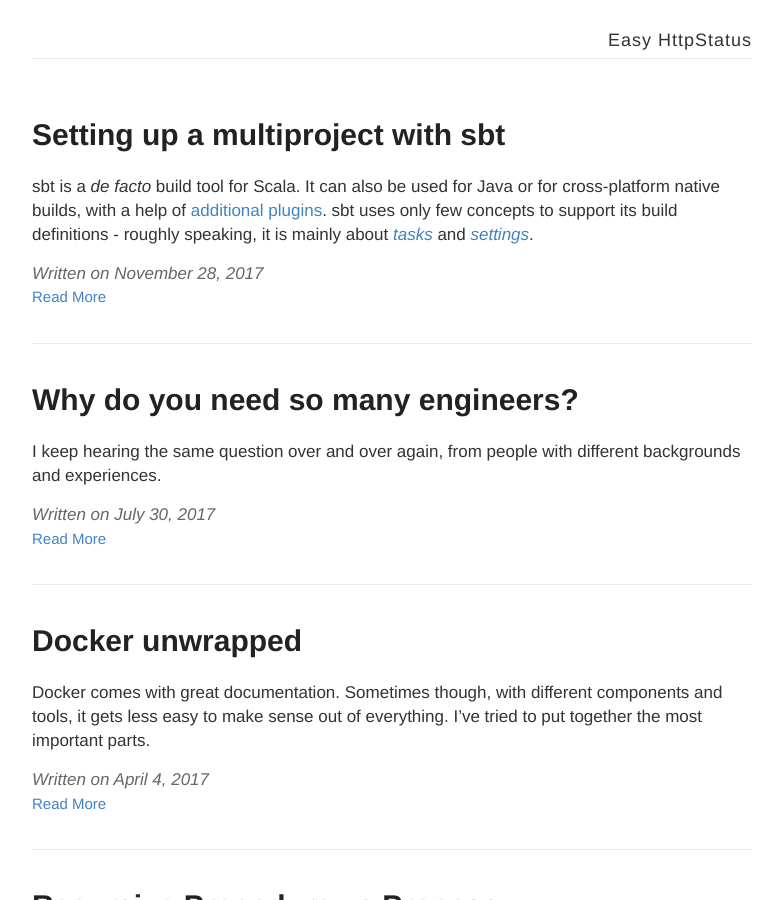
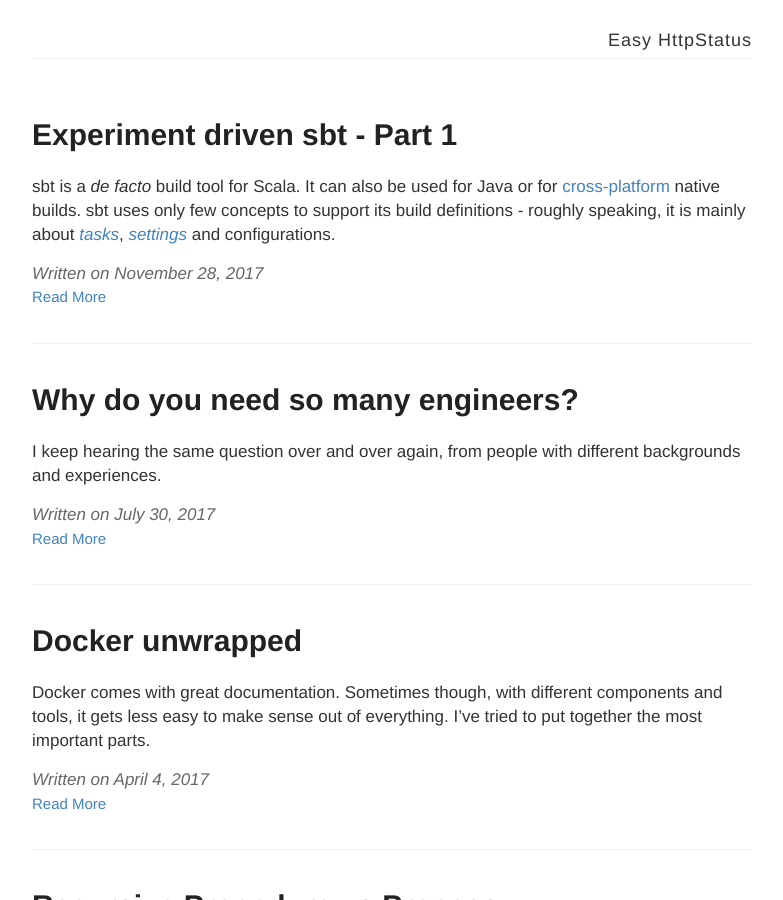
Before and after one commit to vtorosyan/vtorosyan.github.io, a Jekyll site: the page built from index.html, in a window 1280 px wide and 900 px high. Shown: the whole window, without its empty margins (248-1031 px from the left). Built offline with Jekyll 4.4.1, drawn with Linux system fonts in a browser that asks for light colours; the list of posts is cut into pages by our own code; some of the changed lines change nothing that is shown.

Commit message:
Part 1 complete

````diff
--- a/_posts/2017/11/2017-11-28-sbt-multiproject.md
+++ b/_posts/2017/11/2017-11-28-sbt-multiproject.md
@@ -1,39 +1,37 @@
 ---
 layout: post
-title: Setting up a multiproject with sbt
+title: Experiment driven sbt - Part 1
 ---
 
-sbt is a _de facto_ build tool for Scala. It can also be used for Java or for cross-platform native builds, with a  help of [additional plugins](https://github.com/d40cht/sbt-cpp){:target="_blank"}. sbt uses only few concepts to support its build definitions - roughly speaking, it is mainly about [_tasks_](http://www.scala-sbt.org/1.x/docs/Tasks.html){:target="_blank"} and [_settings_](http://www.scala-sbt.org/1.0/docs/Custom-Settings.html){:target="_blank"}.
+sbt is a _de facto_ build tool for Scala. It can also be used for Java or for [cross-platform](https://github.com/d40cht/sbt-cpp){:target="_blank"} native builds. sbt uses only few concepts to support its build definitions - roughly speaking, it is mainly about [_tasks_](http://www.scala-sbt.org/1.x/docs/Tasks.html){:target="_blank"}, [_settings_](http://www.scala-sbt.org/1.0/docs/Custom-Settings.html){:target="_blank"} and configurations.
 
-This post is a step by step guide of how to set up a multiproject with sbt and I won't cover a lot of theory behind. If you are unfamiliar with sbt, I'd encourage to go through the [basic definitions](http://www.scala-sbt.org/1.x/docs/Basic-Def.html){:target="_blank"} before moving forward.
+The purpose of this post is to show how easy it is to start a project with `sbt` by using it's interactive mode. It's really experiment driven, as even being totally unfamiliar with the tool, you can use built in tasks to figure out things like project structure or execution lifecycle.
 
 ### Prerequisite
 
-Latest version of `sbt` (`1.0.4`) requires Java 1.8 or later [installed](http://www.oracle.com/technetwork/java/javase/downloads/jdk8-downloads-2133151.html){:target="_blank"}.
+Latest version of `sbt` (`1.0.4`) requires Java 1.8 or later [installed](http://www.oracle.com/technetwork/java/javase/downloads/jdk8-downloads-2133151.html){:target="_blank"}. Once you have Java, install sbt by [package manager or by downloading](http://www.scala-sbt.org/download.html){:target="_blank"} the bundle.
 
-Once you have Java, install sbt by [package manager or by downloading](http://www.scala-sbt.org/download.html){:target="_blank"} the bundle.
-
-Alternatively, if you are a Docker person, you can get an [sbt image](https://hub.docker.com/r/bigtruedata/sbt/){:target="_blank"} and run project using Docker.
+Alternatively, if you are a Docker person, you can get an [sbt image](https://hub.docker.com/r/bigtruedata/sbt/){:target="_blank"} and run the project using Docker.
 
 ### Basic setup
 
-sbt follows certain structure of project by default and needs two files to start with
+`sbt` uses some conventions and by default follows certain structure of project. We will start by creating the following two files
 
-1. `project/build.properties` - this file can be used to specify several things and is commonly used only to specify sbt version.
+1. `project/build.properties` - this file can be used to specify several things, but it is commonly used only to specify `sbt` version. In fact, you don't have to create it explicitly, as `sbt` will create it for you when building the project.
 1. `build.sbt` - this is a file which defines actual build. Here we will have everything related to our build, such as tasks and projects.
 
-As we know now what we need for start, let's create a main project and above mentiond files by using your favorite editor (I'm using Unix based OS, if you are on different OS feel free to follow steps using your own commands).
+Now let's create a directory where our project will live and add above mentioned files.
 
 ```
 # creates main directory and `project` directory inside
-mkdir sbt-multiproject-example sbt-multiproject-example/project
+mkdir -p sbt-multiproject-example/project
 
 # creates `build.properties` and `build.sbt` files, empty for now
 touch sbt-multiproject-example/project/build.properties
 touch sbt-multiproject-example/build.sbt
 ```
 
-That's it! We ready to try out, simply go to the main dir of the project and run `sbt`. Here is how it looks for me
+That's it! We ready to try out. Go to the main dir of the project and run `sbt` to enter an interactive mode. Here is how it looks for me
 
 ```
 ⇒  sbt
@@ -47,7 +45,7 @@
 sbt:sbt-multiproject-example>
 ```
 
-One of the great features of `sbt` is that it defines all default settings necessary for the project to build. As you can see, although we haven't defined anything yet in `build.sbt` and `build.properties`, but the build worked! What happened is that `sbt` used default version of `sbt` installed on machine and default settings for build definitions, such as project name and version. To verify that, you can run `version` and `name` tasks in interactive console.
+`sbt` defines all default settings necessary for the project to be built. As you can see, we haven't defined anything in `build.sbt` and `build.properties`, but the build worked! What happens is that `sbt` uses default version of `sbt` installed on machine and default settings for build definitions, such as project name and version. To verify that, you can run `version` and `name` tasks in interactive console.
 
 ```
 sbt:sbt-multiproject-example> version
@@ -55,3 +53,108 @@
 sbt:sbt-multiproject-example> name
 [info] sbt-multiproject-example
 ```
+
+It's time to take the project under our control and give it a name and version. Just add the following two lines to the `build.sbt` and verify the changes the same way we did above.
+
+```
+// build.sbt
+name := "sbt-multiproject"
+
+version := "0.0.1"
+
+organization := "com.example.sbt"
+```
+
+We have just defined our first settings! Settings in `sbt` are immutable. Think about it as a multimap, each key may be associated with multiple values, but only the one defined last will be used.
+
+### Adding a project
+
+We already know that `sbt` follows certain conventions for project structure. We could of course ignore that and use our own structure, but it is always advised to follow conventions, unless there is a strong reason not to do so.
+
+But how do you know what the structure looks like? Let's find out where to put the Scala sources.
+
+```
+sbt:sbt-multiproject> show scalaSource
+[info] /Users/vardantorosyan/dev/src/vt/sbt-multiproject-example/src/main/scala
+```
+
+Basically with a help of `sbt` itself, we now know where to put sources so that it will be able to look for them. Sources in default locations are called `unmanaged sources`.
+
+```
+mkdir -p src/main/scala
+mkdir -p src/test/scala
+
+touch src/main/scala/Foo.scala
+touch src/test/scala/FooTest.scala
+```
+
+Our `Foo` class does nothing fancy, here is the content
+
+```
+object Foo {
+  def sayHello(): String = {
+    "Hello, I'm Foo!"
+  }
+}
+```
+
+What about tests? We want to verify that `sayHello()` works as expected, so let's add an external library to our project as a dependency. Add the following to the `build.sbt`
+
+```
+libraryDependencies ++= Seq(
+        "org.specs2" %% "specs2-core" % "4.0.0" % "test",
+        "junit" % "junit" % "4.11" % "test",
+      )
+```
+
+`%` method is used to create `ModuleID` instances, which follows `Ivy` pattern. As you can see, we also appended `test` at the end, this tells `sbt` that dependency should be used only with `test` configuration, which is used to run tests. I guess you have also noticed `%%` method - this is just a shortcut to ask `sbt` to get the correct version of the library for the version of Scala you are running.
+
+Before adding a test, let's use `sbt`'s interactive console to enter the mode where we can get early feedback about our tests. We will use `~test` task for that
+
+```
+⇒  sbt
+[info] Loading project definition from /Users/vardantorosyan/dev/src/vt/sbt-multiproject-example/project
+[info] Loading settings from build.sbt ...
+[info] Set current project to sbt-multiproject (in build file:/Users/vardantorosyan/dev/src/vt/sbt-multiproject-example/)
+[info] sbt server started at 127.0.0.1:4449
+sbt:sbt-multiproject> ~test
+[info] Compiling 1 Scala source to /Users/vardantorosyan/dev/src/vt/sbt-multiproject-example/target/scala-2.12/test-classes ...
+[info] Done compiling.
+[success] Total time: 1 s, completed Dec 3, 2017 9:50:45 PM
+1. Waiting for source changes... (press enter to interrupt)
+```
+
+See the message?
+
+Now, let's add our first test, while keeping an eye on the console.
+
+```
+import org.specs2.mutable.Specification
+
+object FooSpec extends Specification {
+  "the sayHello method" >> {
+    "says 'Hello I'm Foo'" >> {
+      val helloMessage = Foo.sayHello()
+      helloMessage mustEqual "Hello, I'm Foo!"
+    }
+  }
+}
+```
+
+That's it! We have a simple project saying hello and defined a build for it! Just go ahead and do `sbt package` to create a binary artifact ready for production.
+
+### Wrap up
+
+1. Create a directory for the project and add `build.sbt` and `project/build.properties` files.
+1. Add a name, version and organization to the `build.sbt`.
+1. Define `sbt` version in `build.properties`.
+1. Add sources to `src/main/scala` directory and test sources to `src/test/scala` directory.
+1. Define an external dependencies in `build.sbt`.
+1. Start writing tests and use `~test` task to get an early feedback.
+1. `package` the project to create an artifact.
+
+As you can see, `sbt` is very friendly and interactive. It comes with handy of built in tasks which makes day to day development very easy.
+
+In the second part, we will convert our example project to a multi project - showing how flexible `sbt` is when it comes to the custom configurations and tasks.
+
+P.S. You can [check out](https://github.com/vtorosyan/sbt-multiproject-example) the project for the full example.
````
